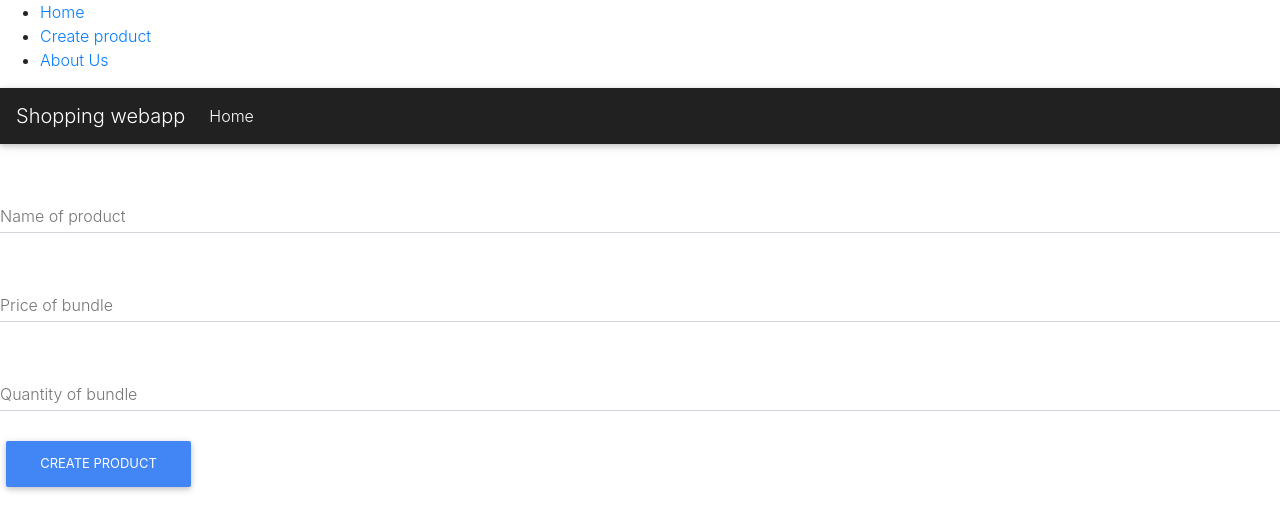
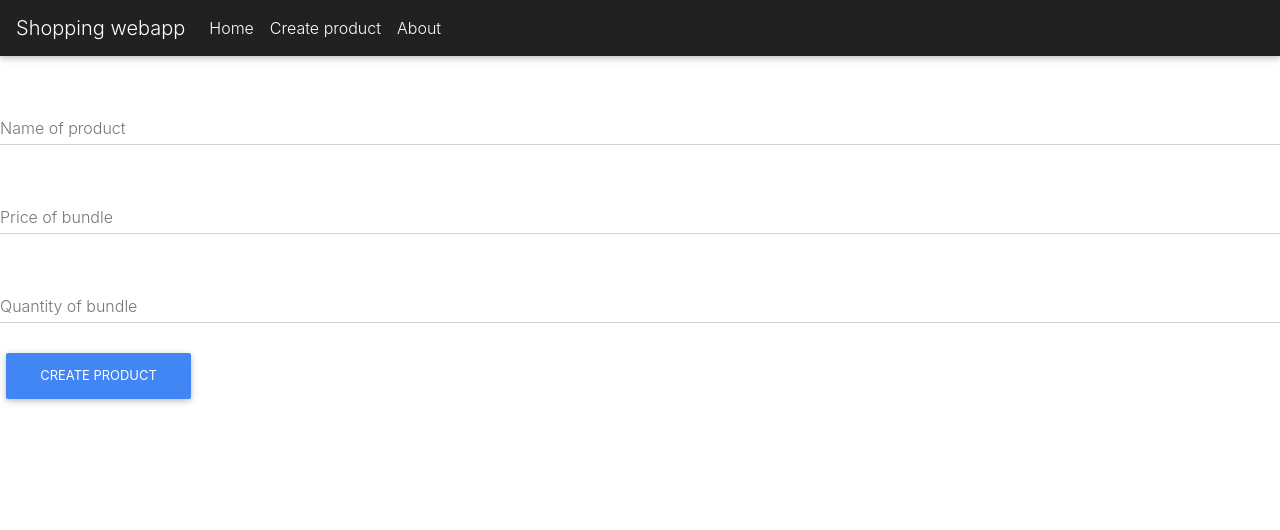
Before and after one commit to AnimeshSinha1309/shopping-webapp, a React (Create React App) app in the folder frontend/: page /create in a window 1280 px wide. Shown: the top 530 px of the page. Built offline with nearby package versions, Linux system fonts and the light colour scheme.

Commit message:
router and navbar merged and works

```diff
--- a/frontend/src/Navbar.js
+++ b/frontend/src/Navbar.js
@@ -1,8 +1,11 @@
-import React, { Component } from "react";
+import React from "react";
+import { Route, Link, BrowserRouter as Router } from "react-router-dom";
+import CreateModal from "./Create";
+import Modal from "./components/auth/Login";
 
-class Navbar extends Component {
-    render() {
-        return (<div className="navbar navbar-expand-lg navbar-dark bg-dark">
+const routing = (<Router>
+    <div>
+        <div className="navbar navbar-expand-lg navbar-dark bg-dark">
             <a className="navbar-brand" href="index.html">Shopping webapp</a>
 
             <button className="navbar-toggler" type="button" data-toggle="collapse" data-target="#navbarSupportedContent"
@@ -13,13 +16,21 @@ class Navbar extends Component {
             <div className="collapse navbar-collapse" id="navbarSupportedContent">
                 <ul className="navbar-nav mr-auto">
                     <li className="nav-item">
-
-                        <a className="nav-link" href="index.html">Home</a>
+                        <Link className="nav-link" to="/">Home</Link>
+                    </li>
+                    <li className="nav-item">
+                        <Link className="nav-link" to="/create">Create product</Link>
+                    </li>
+                    <li className="nav-item">
+                        <Link className="nav-link" to="/about">About</Link>
                     </li>
                 </ul>
             </div>
-        </div>);
-    }
-}
+        </div>
+        <Route path="/" exact component={Modal}></Route>
+        <Route path="/create" exact component={CreateModal}></Route>
+    </div>
+</Router>);
 
-export default Navbar;
+
+export default routing;
--- a/frontend/src/index.js
+++ b/frontend/src/index.js
@@ -1,34 +1,11 @@
-import React from "react";
 import ReactDOM from "react-dom";
 import "./index.css";
-import { Route, Link, BrowserRouter as Router } from "react-router-dom";
 import * as serviceWorker from "./serviceWorker";
-import CreateModal from "./Create";
-import Navbar from "./Navbar";
+
+import routing from "./Navbar";
 
 // routing setup from here
 // https://codeburst.io/getting-started-with-react-router-5c978f70df91
-
-const routing = (
-    <Router>
-        <div>
-            <ul>
-                <li>
-                    <Link to="/">Home</Link>
-                </li>
-                <li>
-                    <Link to="/create">Create product</Link>
-                </li>
-                <li>
-                    <Link to="/about">About Us</Link>
-                </li>
-            </ul>
-            <Route path="/" component={Navbar}></Route>
-            <Route path="/create" exact component={CreateModal}></Route>
-        </div>
-    </Router>
-);
-
 
 ReactDOM.render(routing, document.getElementById("root"));
 
```
